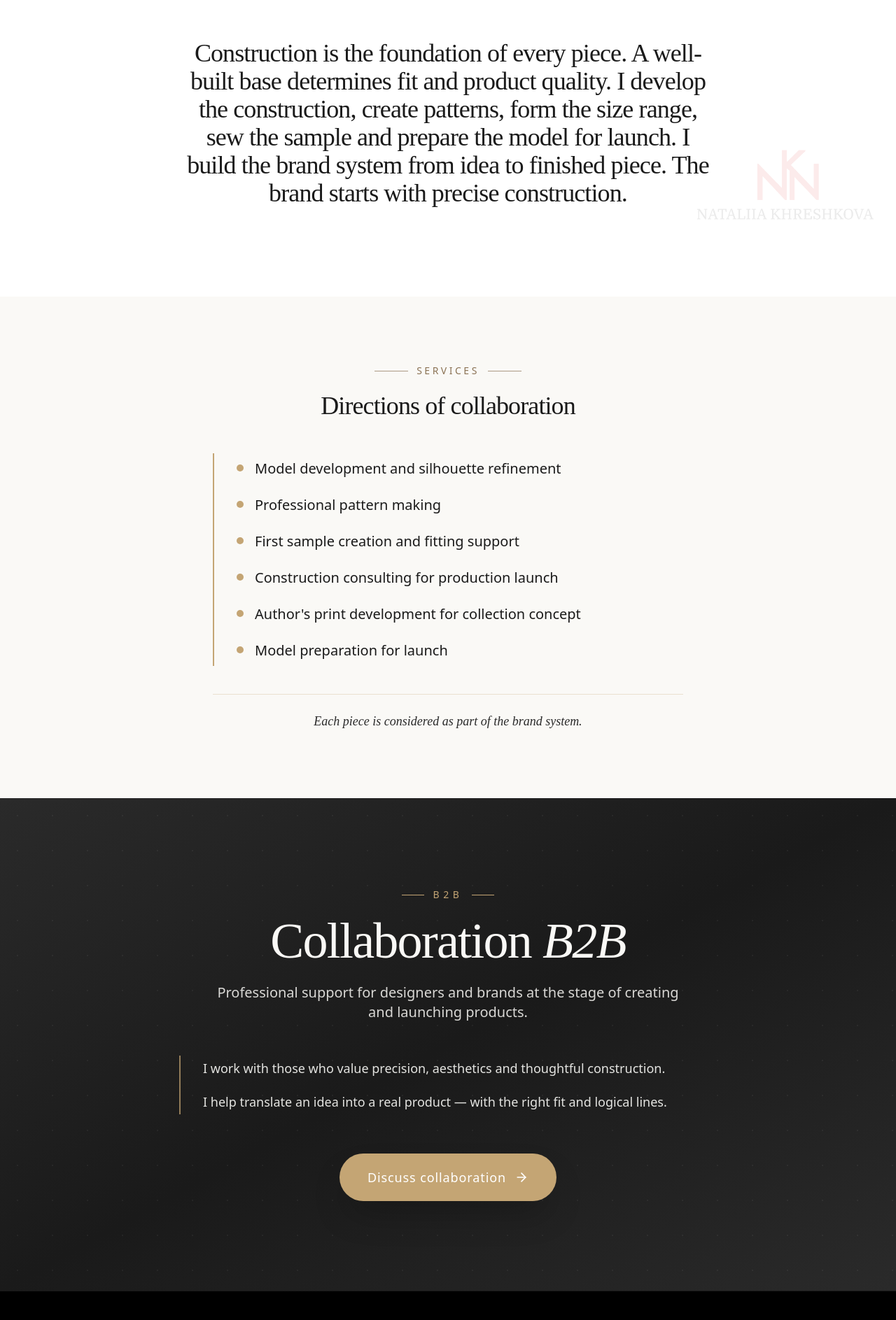
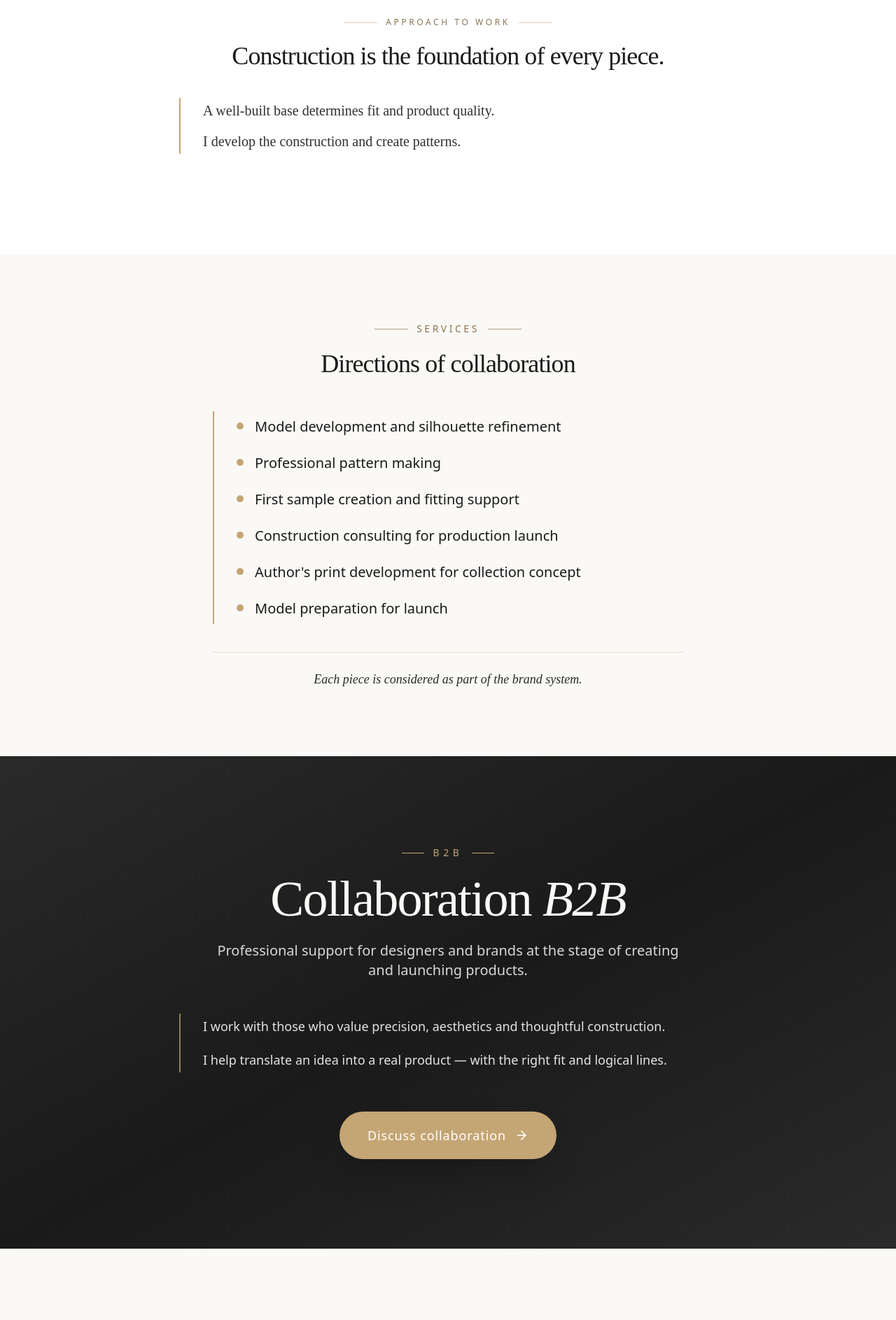
Before and after one commit to Ocean-Script-Projects/nkn_new, a Next.js app: page /en/collaboration in a window 1280 px wide. Shown: the part 780-2667 px from the top of the page at 70% size. Built offline with nearby package versions, Linux system fonts and the light colour scheme.

Commit message:
Update  B2B

```diff
--- a/app/[locale]/collaboration/page.tsx
+++ b/app/[locale]/collaboration/page.tsx
@@ -41,29 +41,52 @@ export default function CollaborationPage() {
           </motion.div>
         </PageHeader>
 
-        <section className="relative py-16 sm:py-20 md:py-32 px-4 sm:px-6 md:px-12 bg-white overflow-hidden">
-          {/* Лого в углу — не перекрывает текст */}
+        {/* Подход к работе — белый фон + паттерн */}
+        <section className="relative py-16 sm:py-20 md:py-24 px-4 sm:px-6 md:px-12 bg-white overflow-hidden">
           <div
-            className="absolute bottom-8 right-8 w-48 sm:w-64 h-48 sm:h-64 opacity-[0.08] pointer-events-none"
+            className="absolute inset-0 opacity-[0.04] pointer-events-none"
             style={{
-              backgroundImage: 'url(/images/big_logo.png)',
-              backgroundSize: 'contain',
-              backgroundPosition: 'center',
-              backgroundRepeat: 'no-repeat',
+              backgroundImage: 'radial-gradient(circle at 1px 1px, #C4A574 0.5px, transparent 0)',
+              backgroundSize: '24px 24px',
             }}
             aria-hidden
           />
-          <div className="relative z-10 max-w-3xl mx-auto text-center">
-            <motion.p
-              initial={{ opacity: 0, y: 20 }}
+          <div className="relative z-10 max-w-3xl mx-auto">
+            <motion.div
+              initial={{ opacity: 0, y: 24 }}
               whileInView={{ opacity: 1, y: 0 }}
               viewport={{ once: true }}
-              transition={{ duration: 0.8 }}
-              className="text-2xl sm:text-3xl md:text-4xl tracking-tight text-[#1a1a1a]"
-              style={{ fontFamily: 'serif' }}
+              transition={{ duration: 0.6 }}
+              className="text-center mb-10 sm:mb-12"
             >
-              {t('hero.tagline')}
-            </motion.p>
+              <div className="flex items-center justify-center gap-3 mb-5">
+                <span className="h-px w-8 sm:w-12 bg-[#C4A574]/60" aria-hidden />
+                <span className="text-[10px] sm:text-xs font-medium tracking-[0.3em] uppercase text-[#8B7355]">
+                  {t('approach.title')}
+                </span>
+                <span className="h-px w-8 sm:w-12 bg-[#C4A574]/60" aria-hidden />
+              </div>
+              <p
+                className="text-2xl sm:text-3xl md:text-4xl tracking-tight text-[#1a1a1a] leading-snug mb-10"
+                style={{ fontFamily: 'serif' }}
+              >
+                {t('approach.p1')}
+              </p>
+              <motion.div
+                initial={{ opacity: 0, y: 16 }}
+                whileInView={{ opacity: 1, y: 0 }}
+                viewport={{ once: true }}
+                transition={{ duration: 0.5, delay: 0.1 }}
+                className="border-l-2 border-[#C4A574] pl-6 sm:pl-8 py-1 text-left"
+              >
+                <p className="text-lg sm:text-xl text-[#1a1a1a]/90 leading-relaxed mb-4" style={{ fontFamily: 'serif' }}>
+                  {t('approach.p2')}
+                </p>
+                <p className="text-lg sm:text-xl text-[#1a1a1a]/90 leading-relaxed" style={{ fontFamily: 'serif' }}>
+                  {t('approach.p3')}
+                </p>
+              </motion.div>
+            </motion.div>
           </div>
         </section>
 
@@ -198,6 +221,28 @@ export default function CollaborationPage() {
             </motion.div>
           </div>
         </section>
+
+        {/* CTA */}
+        <section className="py-16 sm:py-20 md:py-24 px-4 sm:px-6 md:px-12 bg-[#FAF9F6]">
+          <div className="max-w-2xl mx-auto text-center">
+            <h2 className="text-2xl sm:text-3xl tracking-tight text-[#1a1a1a] mb-4" style={{ fontFamily: 'serif' }}>
+              {t('cta.title')}
+            </h2>
+            <p className="text-base sm:text-lg text-[#6B6B6B] mb-8 leading-relaxed">
+              {t('cta.description')}
+            </p>
+            <motion.button
+              type="button"
+              onClick={() => openRequestModal()}
+              whileHover={{ scale: 1.02, y: -2 }}
+              whileTap={{ scale: 0.98 }}
+              className="inline-flex items-center gap-3 px-8 py-4 bg-[#C4A574] text-white rounded-full text-base sm:text-lg font-medium tracking-wide hover:shadow-lg hover:shadow-[#C4A574]/25 transition-shadow"
+            >
+              {t('cta.button')}
+              <ArrowRight className="w-5 h-5" />
+            </motion.button>
+          </div>
+        </section>
       </div>
       <Footer />
     </div>
--- a/messages/de.json
+++ b/messages/de.json
@@ -651,8 +651,13 @@
       "label": "Zusammenarbeit",
       "title": "Zusammenarbeit",
       "titleItalic": "",
-      "description": "Professionelle Begleitung von Designern und Markenstart.",
-      "tagline": "Konstruktion ist das Fundament jedes Stücks. Eine gut durchdachte Basis bestimmt Sitz und Produktqualität. Ich entwickle die Konstruktion, erstelle Schnittmuster, forme die Größentabelle, nähe die Probestücke und bereite das Modell für den Start vor. Ich baue das Markensystem von der Idee bis zum fertigen Stück auf. Die Marke beginnt mit präziser Konstruktion."
+      "description": "Professionelle Begleitung von Designern und Markenstart."
+    },
+    "approach": {
+      "title": "Arbeitsansatz",
+      "p1": "Konstruktion ist das Fundament jedes Stücks.",
+      "p2": "Eine gut durchdachte Basis bestimmt Sitz und Produktqualität.",
+      "p3": "Ich entwickle die Konstruktion und erstelle Schnittmuster."
     },
     "directions": {
       "label": "Leistungen",
@@ -677,8 +682,9 @@
       "cta": "Zusammenarbeit besprechen"
     },
     "cta": {
-      "title": "Zusammenarbeit besprechen",
-      "description": "Kontaktieren Sie mich für Ihr Projekt."
+      "title": "Bereit, Zusammenarbeit zu besprechen?",
+      "description": "Erzählen Sie von Ihrem Projekt — ich schlage eine professionelle Lösung vor.",
+      "button": "Zusammenarbeit besprechen"
     }
   },
   "printsPage": {
--- a/messages/en.json
+++ b/messages/en.json
@@ -651,8 +651,13 @@
       "label": "Collaboration",
       "title": "Collaboration",
       "titleItalic": "",
-      "description": "Professional support for designers and brand launch.",
-      "tagline": "Construction is the foundation of every piece. A well-built base determines fit and product quality. I develop the construction, create patterns, form the size range, sew the sample and prepare the model for launch. I build the brand system from idea to finished piece. The brand starts with precise construction."
+      "description": "Professional support for designers and brand launch."
+    },
+    "approach": {
+      "title": "Approach to work",
+      "p1": "Construction is the foundation of every piece.",
+      "p2": "A well-built base determines fit and product quality.",
+      "p3": "I develop the construction and create patterns."
     },
     "directions": {
       "label": "Services",
@@ -677,8 +682,9 @@
       "cta": "Discuss collaboration"
     },
     "cta": {
-      "title": "Discuss collaboration",
-      "description": "Contact me to discuss your project."
+      "title": "Ready to discuss collaboration?",
+      "description": "Tell me about your project — I will suggest a professional solution.",
+      "button": "Discuss collaboration"
     }
   },
   "printsPage": {
--- a/messages/ru.json
+++ b/messages/ru.json
@@ -654,8 +654,13 @@
       "label": "Сотрудничество",
       "title": "Сотрудничество",
       "titleItalic": "",
-      "description": "Профессиональное сопровождение дизайнеров и запуск их брендов.",
-      "tagline": "Конструкция — это фундамент каждого изделия. Грамотно выстроенная базовая основа определяет посадку и качество продукта. Я разрабатываю конструкцию, создаю лекала, формирую размерную сетку, отшиваю пробный образец и готовлю модель к запуску. Выстраиваю систему бренда от идеи до готового изделия. Бренд начинается с точной конструкции."
+      "description": "Профессиональное сопровождение дизайнеров и запуск их брендов."
+    },
+    "approach": {
+      "title": "Подход к работе",
+      "p1": "Конструкция — это фундамент каждого изделия.",
+      "p2": "Грамотно выстроенная базовая основа определяет посадку и качество продукта.",
+      "p3": "Я разрабатываю конструкцию, создаю лекала."
     },
     "directions": {
       "label": "Услуги",
@@ -680,8 +685,9 @@
       "cta": "Обсудить сотрудничество"
     },
     "cta": {
-      "title": "Обсудить сотрудничество",
-      "description": "Свяжитесь со мной для обсуждения вашего проекта."
+      "title": "Готовы обсудить сотрудничество?",
+      "description": "Расскажите о вашем проекте — предложу профессиональное решение.",
+      "button": "Обсудить сотрудничество"
     }
   },
   "printsPage": {
```
Also changed, not shown: public/favicon/site.webmanifest.
